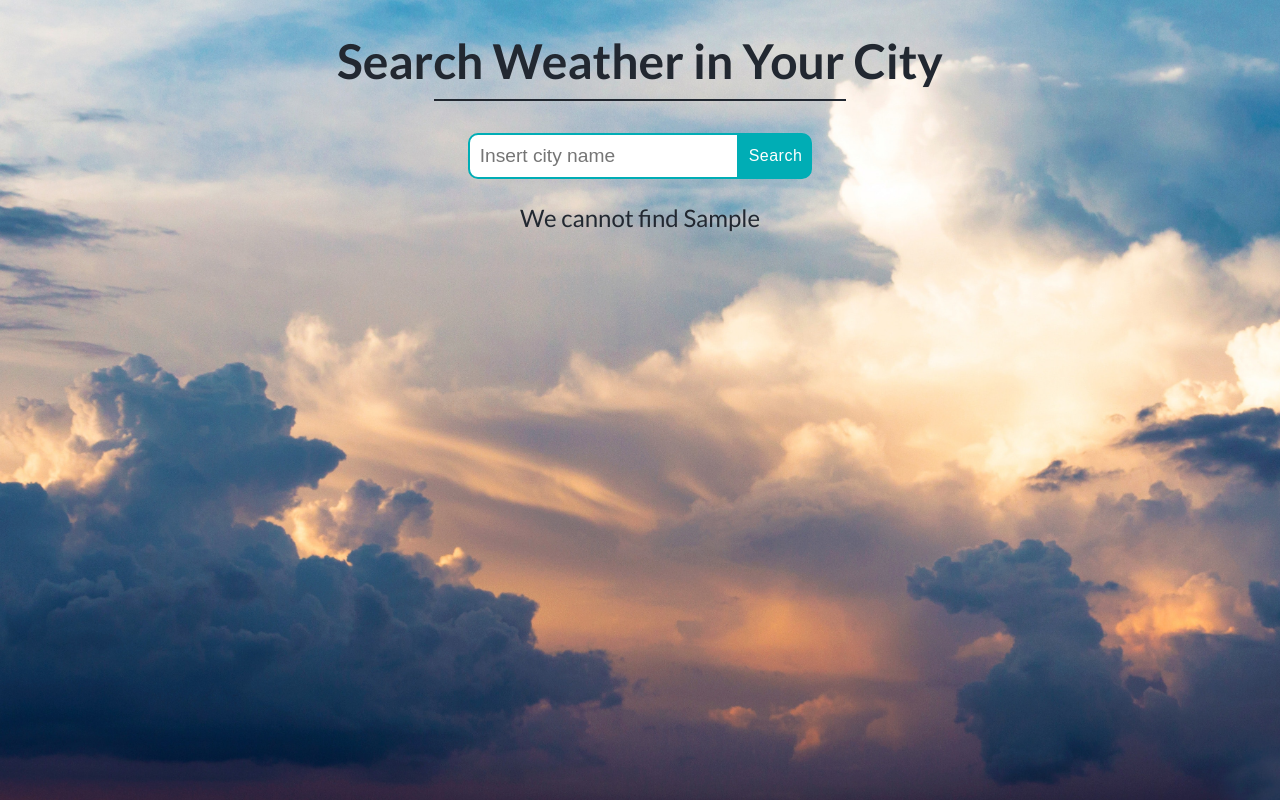
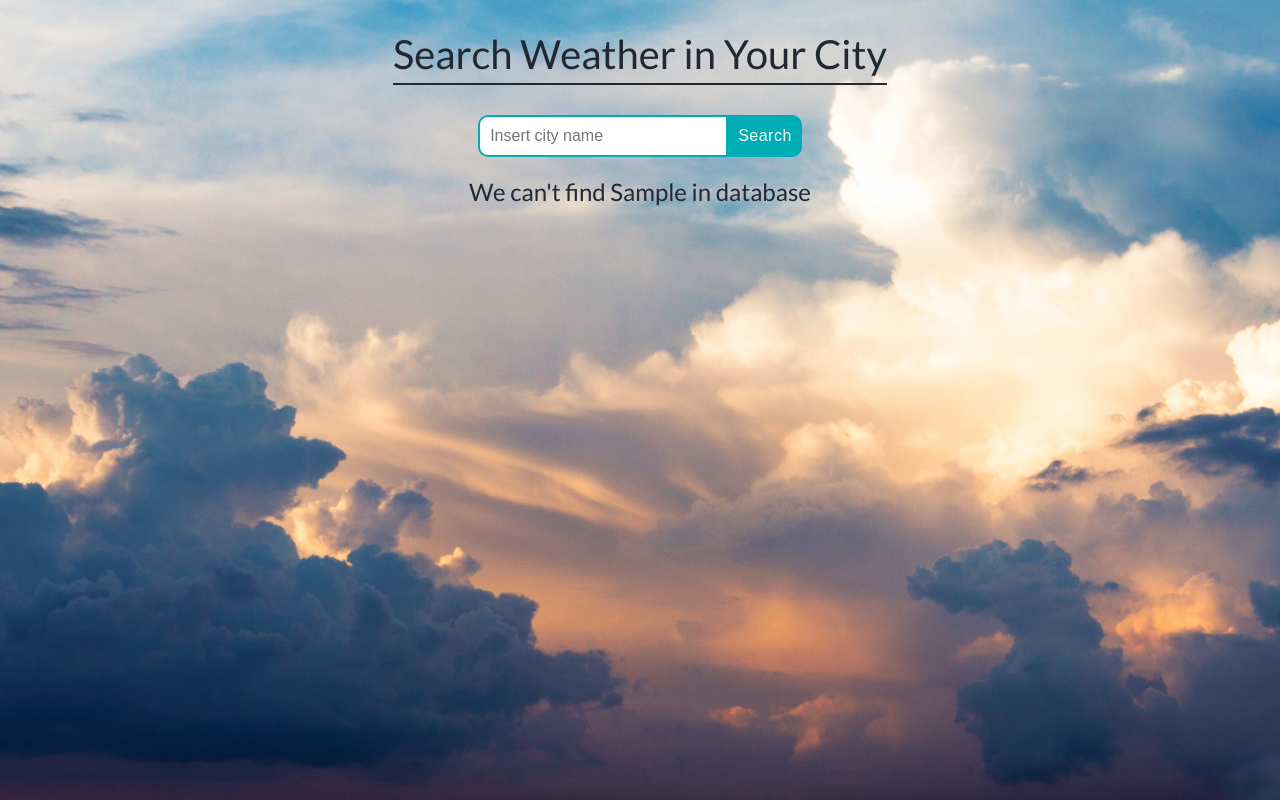
Before and after one commit to darokrk/Weather-API-React, a React (Create React App) app: page / in a window 1280 px wide. Both pictures are taken after typing "Sample" into the empty fields and a click on the button "Search". Built offline with nearby package versions, Linux system fonts and the light colour scheme; no server answers.

Commit message:
Styles refactoring

```diff
--- a/public/index.html
+++ b/public/index.html
@@ -3,9 +3,9 @@
 
 <head>
   <meta charset="utf-8" />
-  <link rel="shortcut icon" href="%PUBLIC_URL%/favicon.ico" />
   <meta name="viewport" content="width=device-width, initial-scale=1, shrink-to-fit=no" />
   <meta name="theme-color" content="#000000" />
+  <link href="https://fonts.googleapis.com/css?family=Lato:400,700&amp;subset=latin-ext" rel="stylesheet">
   <title>Weather Api React</title>
 </head>
 
--- a/src/Components/App/App.scss
+++ b/src/Components/App/App.scss
@@ -1,12 +1,10 @@
 .main {
   background: url('../../images/background.jpg') no-repeat center;
   background-size: cover;
-  min-height: 100vh;
-  overflow: hidden;
 
   .container {
-    max-width: 80vw;
+    max-width: 800px;
+    min-height: 100vh;
     margin: 0 auto;
-    text-align: center;
   }
 }
--- a/src/Components/Form/Form.js
+++ b/src/Components/Form/Form.js
@@ -4,16 +4,19 @@ import "./Form.scss";
 const Form = props => {
   return (
     <>
-      <h1 className="input__header">Search Weather in Your City</h1>
-      <form onSubmit={props.submit}>
+      <form className="form" onSubmit={props.submit}>
+        <label className="form__label" htmlFor="input">
+          Search Weather in Your City
+        </label>
         <input
           onChange={props.search}
           value={props.value}
-          className="input__text"
+          id="input"
+          className="form__input"
           type="text"
           placeholder="Insert city name"
         />
-        <button className="input__btn">Search</button>
+        <button className="form__btn">Search</button>
       </form>
     </>
   );
--- a/src/Components/Form/Form.scss
+++ b/src/Components/Form/Form.scss
@@ -1,50 +1,45 @@
-.input__header {
-  font-size: 3rem;
-  color: #222831;
-
-  &::after {
-    content: '';
-    border: 1px solid #222831;
-    width: 40%;
-    display: block;
-    margin: 10px auto;
-  }
+.form {
+  width: 80%;
+  margin: auto;
+  display: flex;
+  justify-content: center;
+  flex-wrap: wrap;
+  text-align: center;
 }
 
+.form__label {
+  font-size: 2.5rem;
+  margin: 30px;
+  padding-bottom: 5px;
+  color: #222831;
+  border-bottom: 2px solid #222831;
+}
 
-.input__text {
-  max-width: 70%;
-  font-size: 1.2rem;
+.form__input {
+  max-width: 250px;
+  width: 60%;
+  font-size: 1rem;
   vertical-align: bottom;
   padding: 10px;
   border-radius: 10px 0 0 10px;
   border: 2px solid #00adb5;
-  transition: 0.7s;
-
-  &:focus {
-    outline: none;
-    border-color: #222831;
-
-  }
-}
-
-.input__btn {
-  font-size: 1rem;
-  letter-spacing: 0.5px;
-  padding: 10px;
-  height: 46px;
-  border: none;
-  border-radius: 0 10px 10px 0;
-  background: #00adb5;
-  color: #fff;
-  transition: 0.7s;
 
   &:focus {
     outline: none;
   }
+}
 
-  &:hover {
-    cursor: pointer;
-    background: #222831;
+.form__btn {
+  color: #fff;
+  background: #00adb5;
+  padding: 0 10px;
+  border: none;
+  border-radius: 0 10px 10px 0;
+  font-size: 1rem;
+  letter-spacing: 0.5px;
+  cursor: pointer;
+
+  &:focus {
+    outline: none;
   }
 }
--- a/src/Components/Result/Result.js
+++ b/src/Components/Result/Result.js
@@ -33,39 +33,39 @@ const Result = props => {
             alt=""
           />
         </div>
-        <div className="content__wrapper">
-          <p className="city__info">
+        <ul className="weather__list">
+          <li className="list__item list__item--bold">
             {name}, {country}
-            <span className="city__info--italic"> {weather}</span>
-          </p>
-          <p className="weather__info">
-            <span className="weather__info--bg">{tempFloor} &#176;C</span>
-          </p>
-          <p className="weather__info">sunrise {sunriseTime}</p>
-          <p className="weather__info">sunset {sunsetTime}</p>
-          <p className="weather__info">pressure {pressure} hpa</p>
-          <p className="weather__info">humidity {humidity} %</p>
-          <p className="weather__info">wind {wind} m/s</p>
-          <p className="weather__info">
+            <span className="list__item--italic"> {weather}</span>
+          </li>
+          <li className="list__item">
+            <span className="list__item--bg">{tempFloor} &#176;C</span>
+          </li>
+          <li className="list__item">sunrise {sunriseTime}</li>
+          <li className="list__item">sunset {sunsetTime}</li>
+          <li className="list__item">pressure {pressure} hpa</li>
+          <li className="list__item">humidity {humidity} %</li>
+          <li className="list__item">wind {wind} m/s</li>
+          <li className="list__item">
             coords
             <a
               href={`https://openweathermap.org/weathermap?zoom=12&lat=${
                 coords.lat
               }&lon=${coords.lon}`}
-              className="coord__info"
+              className="item__link"
               target="__blank"
               aria-label="Map link to city"
             >{` ${coords.lat} , ${coords.lon}`}</a>
-          </p>
-        </div>
+          </li>
+        </ul>
       </>
     );
   }
 
   return (
-    <div>
+    <div className="content__wrapper">
       {error ? (
-        <p className="weather__info--error">{`We cannot find ${name}`}</p>
+        <p className="error">{`We can't find ${name} in database`}</p>
       ) : (
         content
       )}
--- a/src/Components/Result/Result.scss
+++ b/src/Components/Result/Result.scss
@@ -1,5 +1,12 @@
+.content__wrapper {
+  display: flex;
+  flex-direction: column;
+  align-items: center;
+  text-align: center;
+}
+
 .icon__wrapper {
-  padding-top: 25px;
+  margin-top: 20px;
 
   .icon__img {
     width: 70px;
@@ -7,33 +14,42 @@
   }
 }
 
-.content__wrapper {
-  font-size: 24px;
+.weather__list {
+  font-size: 1.35rem;
   color: #222831;
+  list-style-type: none;
+  margin-top: 0;
+  padding: 0;
 
-  .city__info {
-    font-weight: bold;
-    padding: 10px;
+  .list__item {
+    padding: 0.95rem;
 
-    .city__info--italic {
-      color: #20003D;
-      font-style: italic;
-    }
-  }
-
-  .weather__info {
-    padding: 10px;
-
-    .weather__info--bg {
+    .list__item--bg {
       padding: 10px 20px;
       background: #20003D;
       color: #fff;
       border-radius: 20px;
     }
+
+    .list__item--bold {
+      font-weight: bold;
+      padding: 10px;
+    }
+
+    .list__item--italic {
+      color: #20003D;
+      font-style: italic;
+    }
+
+    .item__link {
+      color: seashell;
+    }
   }
 }
 
-.weather__info--error {
-  font-size: 24px;
+.error {
+  font-size: 1.5rem;
+  margin: 0;
+  padding: 20px;
   color: #222831;
 }
--- a/src/index.scss
+++ b/src/index.scss
@@ -1,5 +1,3 @@
-@import url('https://fonts.googleapis.com/css?family=Lato:400,700&subset=latin-ext');
-
 * {
 	box-sizing: border-box;
 }
```
Also changed, not shown: 1 other file (tests, documents, lock files or other folders).
